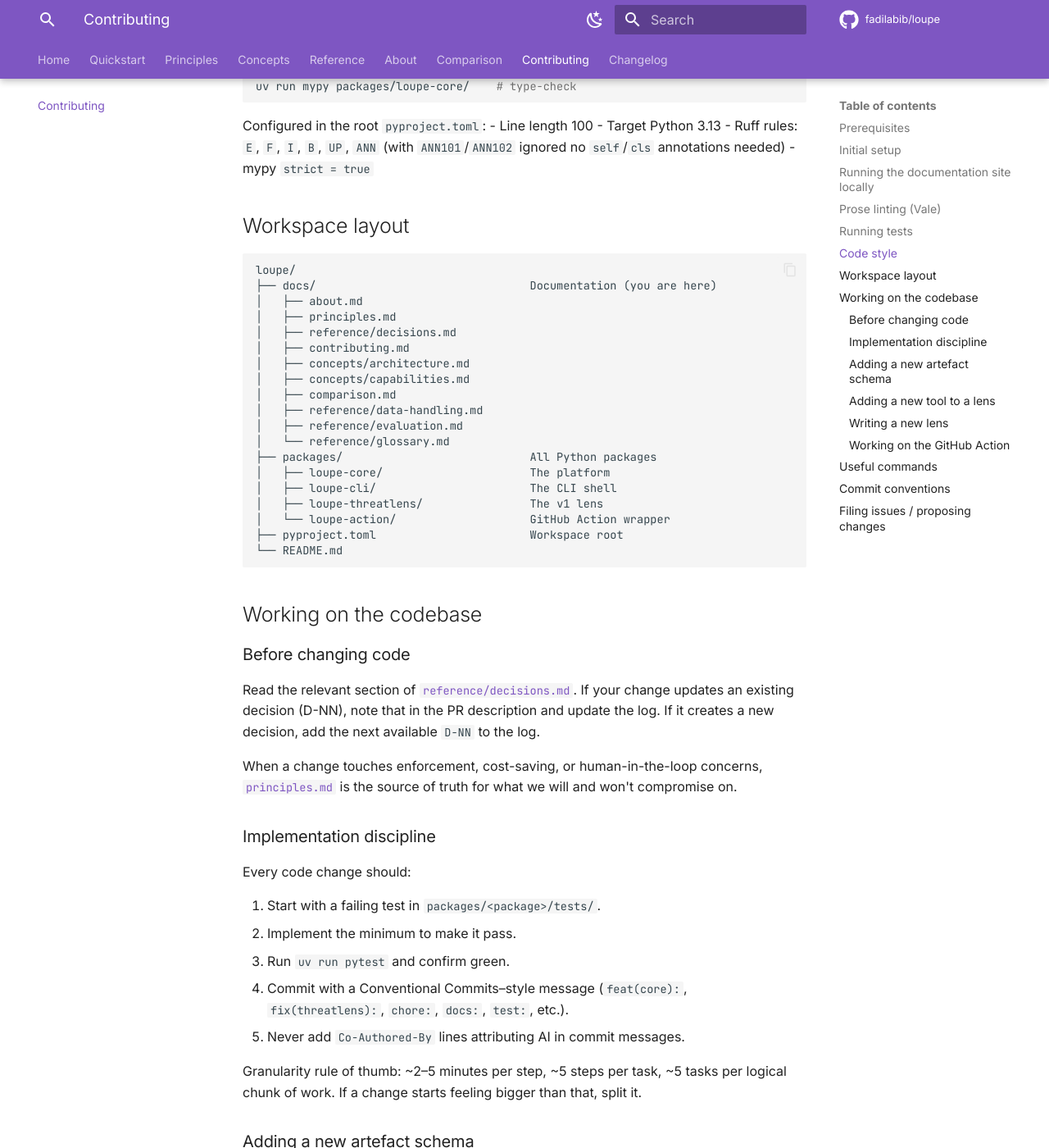
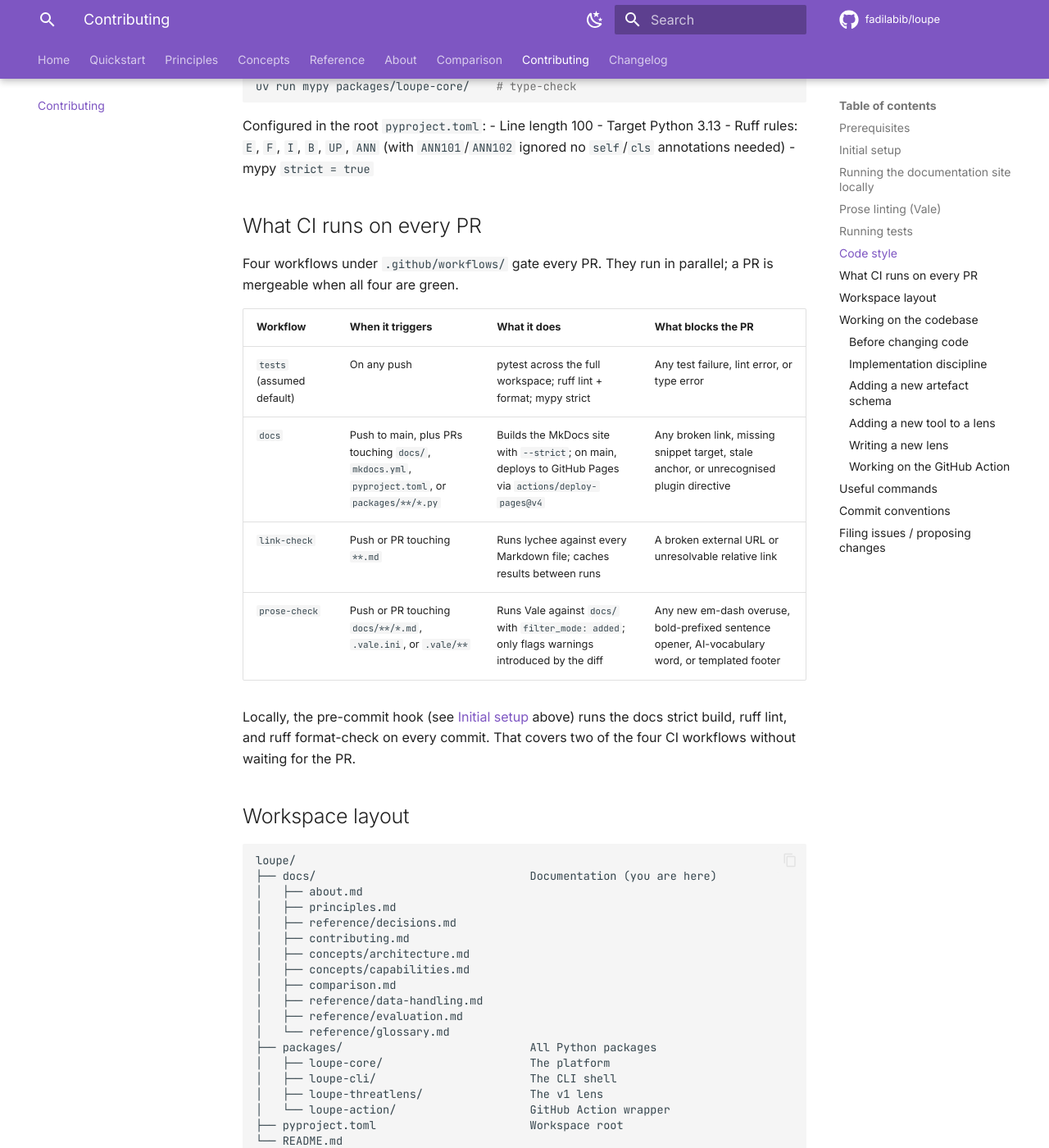
Before and after one commit to fadi-labib/loupe, an MkDocs documentation site: the page built from docs/contributing.md, in a window 1280 px wide and 1400 px high, scrolled down 1931 px. Shown: the whole window at 82% size. Built offline with MkDocs 1.6.1 and Material for MkDocs 9.7.7, drawn with Linux system fonts in a browser that asks for light colours; plug-ins that fetch from the network failed and are left out; comment, search, counter and statistics services are not loaded.

Commit message:
docs(contributing): enumerate the four CI workflows
A contributor's first failed PR should not be the first time they
learn that strict-mode docs builds, lychee link checks, and Vale
prose checks all run on push. Adds a 'What CI runs on every PR'
section listing each workflow, what triggers it, what it does,
and what specifically blocks merge.

Also reminds readers that the pre-commit hook covers two of the
four checks locally, so they can fail fast on the dev machine
rather than at PR time.

```diff
--- a/docs/contributing.md
+++ b/docs/contributing.md
@@ -84,6 +84,19 @@ Configured in the root `pyproject.toml`:
 - Target Python 3.13
 - Ruff rules: `E`, `F`, `I`, `B`, `UP`, `ANN` (with `ANN101`/`ANN102` ignored no `self`/`cls` annotations needed)
 - mypy `strict = true`
+
+## What CI runs on every PR
+
+Four workflows under `.github/workflows/` gate every PR. They run in parallel; a PR is mergeable when all four are green.
+
+| Workflow | When it triggers | What it does | What blocks the PR |
+|---|---|---|---|
+| `tests` (assumed default) | On any push | pytest across the full workspace; ruff lint + format; mypy strict | Any test failure, lint error, or type error |
+| `docs` | Push to main, plus PRs touching `docs/`, `mkdocs.yml`, `pyproject.toml`, or `packages/**/*.py` | Builds the MkDocs site with `--strict`; on main, deploys to GitHub Pages via `actions/deploy-pages@v4` | Any broken link, missing snippet target, stale anchor, or unrecognised plugin directive |
+| `link-check` | Push or PR touching `**.md` | Runs lychee against every Markdown file; caches results between runs | A broken external URL or unresolvable relative link |
+| `prose-check` | Push or PR touching `docs/**/*.md`, `.vale.ini`, or `.vale/**` | Runs Vale against `docs/` with `filter_mode: added`; only flags warnings introduced by the diff | Any new em-dash overuse, bold-prefixed sentence opener, AI-vocabulary word, or templated footer |
+
+Locally, the pre-commit hook (see [Initial setup](#initial-setup) above) runs the docs strict build, ruff lint, and ruff format-check on every commit. That covers two of the four CI workflows without waiting for the PR.
 
 ## Workspace layout
 
```
